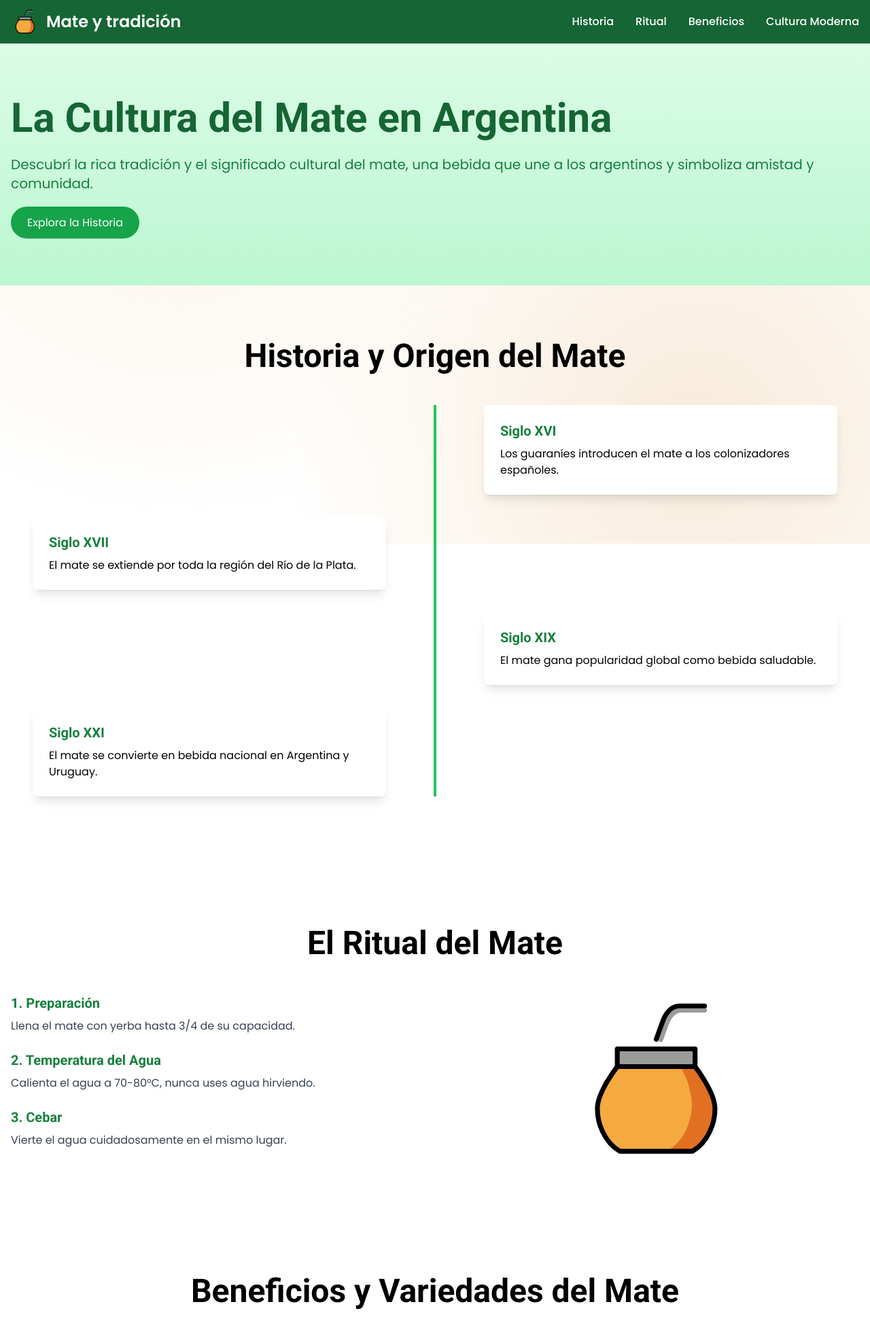
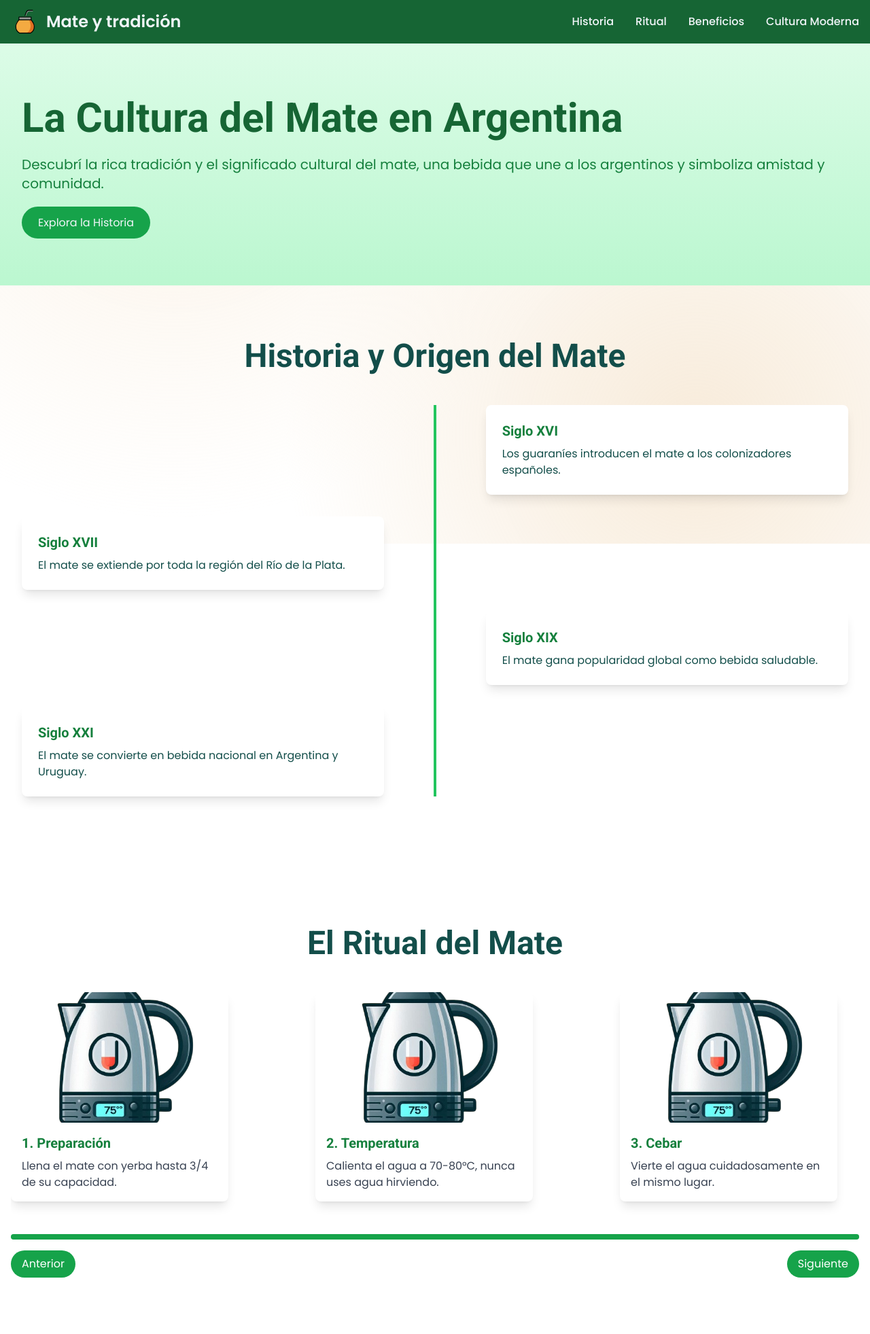
Before and after one commit to Smilari/Mateando, an Astro site: page / in a window 1280 px wide. Shown: the top 1963 px of the page at 68% size. Built offline with nearby package versions, Linux system fonts and the light colour scheme; Astro itself is replaced by a stand-in of ours.

Commit message:
Ritual component added with react, making a slider gallery

```diff
--- a/astro.config.mjs
+++ b/astro.config.mjs
@@ -3,13 +3,13 @@
 
 import tailwind from '@astrojs/tailwind';
 
-import preact from '@astrojs/preact';
+import netlify from '@astrojs/netlify';
 
-import netlify from '@astrojs/netlify';
+import react from '@astrojs/react';
 
 // https://astro.build/config
 export default defineConfig({
   output: 'static',
-  integrations: [tailwind(), preact()],
+  integrations: [tailwind(), react()],
   adapter: netlify()
 });
--- a/src/components/Header.astro
+++ b/src/components/Header.astro
@@ -4,16 +4,16 @@
 ---
 
 <header>
-    <nav class="bg-green-800 border-green-700">
+    <nav class="bg-green-800 text-slate-100">
         <div class="max-w-screen-xl flex flex-wrap items-center justify-between mx-auto px-4 py-3">
             <!-- Logo y Título -->
             <a href="#" class="flex items-center space-x-3 rtl:space-x-reverse">
                 <Image src={mateIcon} alt="Logo Mate" height="40" />
-                <span class="self-center text-2xl font-semibold whitespace-nowrap text-white">Mate y tradición</span>
+                <span class="self-center text-2xl font-semibold whitespace-nowrap">Mate y tradición</span>
             </a>
 
             <!-- Botón de menú para mobile -->
-            <button data-collapse-toggle="navbar-default" type="button" class="inline-flex items-center p-2 w-10 h-10 justify-center text-sm text-white rounded-lg lg:hidden hover:bg-green-700 focus:outline-none focus:ring-2 focus:ring-green-500" aria-controls="navbar-default" aria-expanded="false">
+            <button data-collapse-toggle="navbar-default" type="button" class="inline-flex items-center p-2 w-10 h-10 justify-center text-sm rounded-lg lg:hidden hover:bg-green-700 focus:outline-none focus:ring-2 focus:ring-green-500" aria-controls="navbar-default" aria-expanded="false">
                 <span class="sr-only">Abrir menú principal</span>
                 <svg class="w-5 h-5" aria-hidden="true" xmlns="http://www.w3.org/2000/svg" fill="none" viewBox="0 0 17 14">
                     <path stroke="currentColor" stroke-linecap="round" stroke-linejoin="round" stroke-width="2" d="M1 1h15M1 7h15M1 13h15"/>
@@ -24,16 +24,16 @@
             <div class="hidden w-full lg:block lg:w-auto" id="navbar-default">
                 <ul class="font-medium flex flex-col p-4 lg:p-0 mt-4 border border-green-700 rounded-lg bg-green-900 lg:flex-row lg:space-x-8 rtl:space-x-reverse lg:mt-0 lg:border-0 lg:bg-transparent">
                     <li>
-                        <a href="#historia" class="menu-item block py-2 px-3 text-white rounded hover:bg-green-700 lg:hover:bg-transparent lg:border-0 lg:hover:text-green-300 lg:p-0">Historia</a>
+                        <a href="#historia" class="menu-item block py-2 px-3 rounded hover:bg-green-700 lg:hover:bg-transparent lg:border-0 lg:hover:text-green-300 lg:p-0">Historia</a>
                     </li>
                     <li>
-                        <a href="#ritual" class="menu-item block py-2 px-3 text-white rounded hover:bg-green-700 lg:hover:bg-transparent lg:border-0 lg:hover:text-green-300 lg:p-0">Ritual</a>
+                        <a href="#ritual" class="menu-item block py-2 px-3 rounded hover:bg-green-700 lg:hover:bg-transparent lg:border-0 lg:hover:text-green-300 lg:p-0">Ritual</a>
                     </li>
                     <li>
-                        <a href="#beneficios" class="menu-item block py-2 px-3 text-white rounded hover:bg-green-700 lg:hover:bg-transparent lg:border-0 lg:hover:text-green-300 lg:p-0">Beneficios</a>
+                        <a href="#beneficios" class="menu-item block py-2 px-3 rounded hover:bg-green-700 lg:hover:bg-transparent lg:border-0 lg:hover:text-green-300 lg:p-0">Beneficios</a>
                     </li>
                     <li>
-                        <a href="#cultura-moderna" class="menu-item block py-2 px-3 text-white rounded hover:bg-green-700 lg:hover:bg-transparent lg:border-0 lg:hover:text-green-300 lg:p-0">Cultura Moderna</a>
+                        <a href="#cultura-moderna" class="menu-item block py-2 px-3 rounded hover:bg-green-700 lg:hover:bg-transparent lg:border-0 lg:hover:text-green-300 lg:p-0">Cultura Moderna</a>
                     </li>
                 </ul>
             </div>
--- a/src/components/History.astro
+++ b/src/components/History.astro
@@ -3,9 +3,9 @@
 
 ---
 
-<section id="historia" class="py-20 bg-beige-100">
-    <div class="container mx-auto px-4">
-        <h2 class="text-3xl md:text-5xl font-bold text-brown-800 mb-12 text-center">
+<section id="historia" class="py-20">
+    <div class="container mx-auto">
+        <h2 class="text-3xl md:text-5xl font-bold mb-12 text-center">
             Historia y Origen del Mate
         </h2>
         <div class="relative">
--- a/src/components/Introduction.astro
+++ b/src/components/Introduction.astro
@@ -3,8 +3,8 @@
 ---
 
 <section id="introduccion" class="py-20 bg-gradient-to-b from-green-100 to-green-200">
-    <div class="container mx-auto px-4">
-        <h1 class="text-4xl md:text-6xl font-bold text-green-800 mb-6">
+    <div class="container mx-auto px-4 sm:px-8">
+        <h1 class="text-4xl md:text-6xl font-bold text-green-800 mb-6 text-balance">
             La Cultura del Mate en Argentina
         </h1>
         <p class="text-xl text-green-700 mb-8">
@@ -12,7 +12,7 @@
             una bebida que une a los argentinos y simboliza amistad y comunidad.
         </p>
         <a href="#historia"
-           class="bg-green-600 text-white px-6 py-3 rounded-full hover:bg-green-700 transition duration-300">
+           class="bg-green-600 text-slate-100 px-6 py-3 rounded-full hover:bg-green-700 transition duration-300">
             Explora la Historia
         </a>
     </div>
--- /dev/null
+++ b/src/components/MateStep.jsx
@@ -0,0 +1,24 @@
+const MateStep = ({ title, description, image, step }) => {
+  return (
+    <div
+      className="mate-step flex-shrink-0 w-64 md:w-80 bg-white rounded-lg shadow-lg overflow-hidden transition-transform duration-300 hover:scale-105 focus-within:scale-105"
+      tabIndex="0"
+      aria-label={`Paso ${step}: ${title}. ${description}`}
+    >
+      <img
+        src={image}
+        alt={`Paso ${step}: ${title}`}
+        className="w-full h-48 object-cover"
+        loading="lazy"
+      />
+      <div className="p-4">
+        <h3 className="text-xl font-bold text-green-700 mb-2">
+          {step}. {title}
+        </h3>
+        <p className="text-gray-700">{description}</p>
+      </div>
+    </div>
+  );
+};
+
+export default MateStep;
--- a/src/components/Ritual.astro
+++ /dev/null
@@ -1,52 +0,0 @@
----
-import { Image } from 'astro:assets';
-import mateIcon from '../assets/mate-icon.svg';
----
-
-<section id="ritual" class="py-20 bg-gradient-to-b from-brown-100 to-brown-200">
-    <div class="container mx-auto px-4">
-        <h2 class="text-3xl md:text-5xl font-bold text-brown-800 mb-12 text-center">
-            El Ritual del Mate
-        </h2>
-        <div class="grid md:grid-cols-2 gap-8 items-center">
-            <div class="ritual-steps">
-                <div class="step mb-6" data-step="1">
-                    <h3 class="text-xl font-bold text-green-700 mb-2">1. Preparación</h3>
-                    <p class="text-gray-700">Llena el mate con yerba hasta 3/4 de su capacidad.</p>
-                </div>
-                <div class="step mb-6" data-step="2">
-                    <h3 class="text-xl font-bold text-green-700 mb-2">2. Temperatura del Agua</h3>
-                    <p class="text-gray-700">Calienta el agua a 70-80°C, nunca uses agua hirviendo.</p>
-                </div>
-                <div class="step mb-6" data-step="3">
-                    <h3 class="text-xl font-bold text-green-700 mb-2">3. Cebar</h3>
-                    <p class="text-gray-700">Vierte el agua cuidadosamente en el mismo lugar.</p>
-                </div>
-                <!-- Añade más pasos según sea necesario -->
-            </div>
-            <div class="ritual-animation">
-                <div class="relative w-64 h-64 mx-auto">
-                    <Image
-                            src={mateIcon}
-                            alt="Icono de mate"
-                            width={40}
-                            height={40}
-                            class="w-full h-full object-contain"
-                    />
-                    <div id="water-animation" class="absolute top-0 left-1/2 w-1 bg-blue-400 transform -translate-x-1/2" style="height: 0;"></div>
-                </div>
-            </div>
-        </div>
-    </div>
-</section>
-
-<script>
-  const steps = document.querySelectorAll('.step');
-  const waterAnimation: HTMLElement = document.querySelector('#water-animation') as HTMLElement;
-
-  steps.forEach((step, index) => {
-    step.addEventListener('mouseenter', () => {
-      waterAnimation.style.height = `${(index + 1) * 25}%`;
-    });
-  });
-</script>
--- /dev/null
+++ b/src/components/Ritual.jsx
@@ -0,0 +1,102 @@
+import React, { useState, useEffect, useRef } from 'react';
+import MateStep from './MateStep.jsx'; // Importa si sigue siendo Astro
+import matePrep1 from '/public/mate-prep-1.png';
+import matePrep2 from '/public/mate-prep-1.png';
+import matePrep3 from '/public/mate-prep-1.png';
+import matePrep4 from '/public/mate-prep-1.png';
+
+const steps = [
+  { title: 'Preparación', desc: 'Llena el mate con yerba hasta 3/4 de su capacidad.', image: '/mate-prep-1.png', step: 1 },
+  { title: 'Temperatura', desc: 'Calienta el agua a 70-80°C, nunca uses agua hirviendo.', image: '/mate-prep-1.png', step: 2 },
+  { title: 'Cebar', desc: 'Vierte el agua cuidadosamente en el mismo lugar.', image: '/mate-prep-1.png', step: 3 },
+  { title: 'Compartir', desc: 'Pasa el mate y disfruta de la compañía.', image: '/mate-prep-1.png', step: 4 }
+];
+
+const MateRitual = () => {
+  const [currentIndex, setCurrentIndex] = useState(0);
+  const [isDesktop, setIsDesktop] = useState(false);
+  const stepsContainerRef = useRef(null);
+  const progressIndicatorRef = useRef(null);
+
+  useEffect(() => {
+    const handleResize = () => {
+      setIsDesktop(window.innerWidth >= 768);
+    };
+    handleResize();
+    window.addEventListener('resize', handleResize);
+    return () => window.removeEventListener('resize', handleResize);
+  }, []);
+
+  useEffect(() => {
+    const updateProgress = () => {
+      if (stepsContainerRef.current && progressIndicatorRef.current) {
+        const scrollPosition = stepsContainerRef.current.scrollLeft;
+        const maxScroll = stepsContainerRef.current.scrollWidth - stepsContainerRef.current.clientWidth;
+        const progress = (scrollPosition / maxScroll) * 100;
+        progressIndicatorRef.current.style.width = `${progress}%`;
+      }
+    };
+
+    const container = stepsContainerRef.current;
+    if (container) {
+      container.addEventListener('scroll', updateProgress);
+      return () => container.removeEventListener('scroll', updateProgress);
+    }
+  }, []);
+
+  const handlePrev = () => {
+    setCurrentIndex((prevIndex) => Math.max(prevIndex - 1, 0));
+  };
+
+  const handleNext = () => {
+    setCurrentIndex((prevIndex) => Math.min(prevIndex + 1, steps.length - (isDesktop ? 3 : 1)));
+  };
+
+  return (
+    <section className="py-20 bg-gradient-to-b from-beige-100 to-beige-200">
+      <div className="container mx-auto px-4">
+        <h2 className="text-4xl md:text-5xl font-bold mb-12 text-center text-brown-800">El Ritual del Mate</h2>
+        <div className="mate-ritual-container relative">
+          <div ref={stepsContainerRef} className="mate-steps-container overflow-x-auto pb-8 scrollbar-hide">
+            <div
+              className="mate-steps flex space-x-4 md:space-x-8 transition-transform duration-300"
+              style={{ transform: `translateX(-${currentIndex * (100 / (isDesktop ? 3 : 1))}%)` }}
+            >
+              {steps.map((step, index) => (
+                <div key={index} className={`mate-step flex-shrink-0 ${isDesktop ? 'w-1/3' : 'w-full'}`}>
+                  <MateStep title={step.title} description={step.desc} image={step.image} step={index + 1} />
+                </div>
+              ))}
+            </div>
+          </div>
+          <div className="mate-progress-bar h-2 bg-green-200 rounded-full mt-4">
+            <div
+              ref={progressIndicatorRef}
+              className="progress-indicator h-full bg-green-600 rounded-full transition-all duration-300 ease-out"
+            ></div>
+          </div>
+          {isDesktop && (
+            <div className="flex justify-between mt-4">
+              <button
+                onClick={handlePrev}
+                className="bg-green-600 text-white px-4 py-2 rounded-full hover:bg-green-700 transition duration-300"
+                disabled={currentIndex === 0}
+              >
+                Anterior
+              </button>
+              <button
+                onClick={handleNext}
+                className="bg-green-600 text-white px-4 py-2 rounded-full hover:bg-green-700 transition duration-300"
+                disabled={currentIndex === steps.length - 3}
+              >
+                Siguiente
+              </button>
+            </div>
+          )}
+        </div>
+      </div>
+    </section>
+  );
+};
+
+export default MateRitual;
--- a/src/layouts/Layout.astro
+++ b/src/layouts/Layout.astro
@@ -45,6 +45,7 @@
 
     body {
         font-family: 'Poppins', 'Roboto', system-ui, sans-serif;
+        @apply text-teal-900;
     }
 
     .mate-background {
--- a/src/pages/index.astro
+++ b/src/pages/index.astro
@@ -2,7 +2,7 @@
 import Layout from '@layouts/Layout.astro';
 import Introduction from '@components/Introduction.astro';
 import History from "@components/History.astro";
-import Ritual from "@components/Ritual.astro";
+import Ritual from "@components/Ritual.jsx";
 import Benefits from "@components/Benefits.astro";
 import ModernCulture from "@components/ModernCulture.astro";
 ---
@@ -10,7 +10,7 @@
 <Layout title="La Cultura del Mate en Argentina">
     <Introduction />
     <History />
-    <Ritual />
+    <Ritual client:load />
     <Benefits />
     <ModernCulture />
 </Layout>
```
Also changed, not shown: package.json (+6 -3 lines), tsconfig.json (+7 -3 lines), public/mate-prep-1.png (added), 1 other file.
